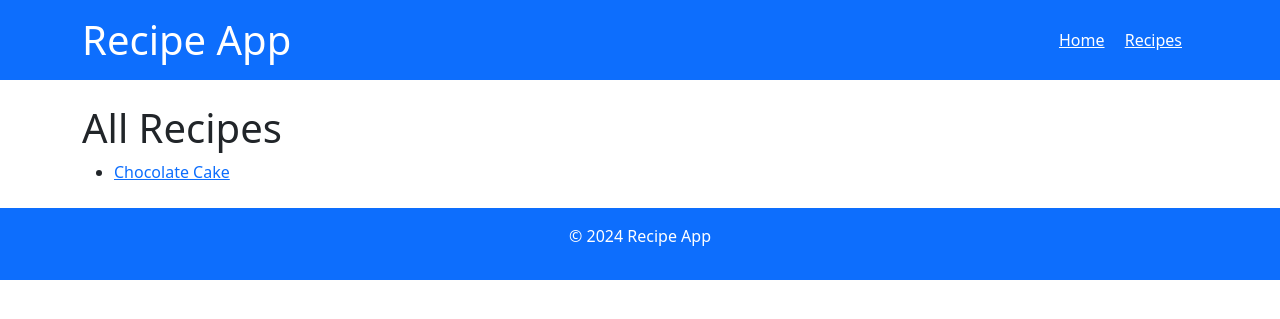
After one commit to Tapir79/Cybersecuritybase-mooc-project1, a Django app: page /recipes in a window 1280 px wide. The commit adds this page. Shown: the top 319 px of the page. Run offline with Django 5.2, Linux system fonts and the light colour scheme; data comes from the database, SQL or seed files in the repository; both versions use the stored data as it was after the commit.

Commit message:
add recipe_list

```diff
--- /dev/null
+++ b/recipe_server/recipes/templates/base.html
@@ -0,0 +1,40 @@
+{% load static %}
+<!DOCTYPE html>
+<html lang="en">
+<head>
+    <meta charset="UTF-8">
+    <meta name="viewport" content="width=device-width, initial-scale=1.0">
+    <title>{% block title %} Recipe App{% endblock %}</title>
+
+    <!-- Bootstrap CSS -->
+    <link rel="stylesheet" href="https://cdn.jsdelivr.net/npm/bootstrap@5.3.0/dist/css/bootstrap.min.css">
+    <link rel="stylesheet" href="{% static 'css/global.css' %}">
+</head>
+<body>
+    <header class="bg-primary text-white text-center p-3">
+
+        <div class="container d-flex justify-content-between align-items-center">
+            <!-- App Title -->
+            <h1 class="display-6 mb-0">Recipe App</h1>
+
+        <nav>
+            <a href="{% url 'index' %}" class="text-white me-3">Home</a>
+            <a href="{% url 'recipe_list' %}" class="text-white me-3">Recipes</a>
+
+        </nav>
+    </header>
+
+    <main class="container my-4">
+        {% block content %}{% endblock %}
+    </main>
+
+    <footer class="bg-primary text-white text-center py-3 mt-4">
+        <p>&copy; 2024 Recipe App</p>
+    </footer>
+
+    <!-- Bootstrap JavaScript -->
+    <script src="https://cdn.jsdelivr.net/npm/bootstrap@5.3.0/dist/js/bootstrap.bundle.min.js"></script>
+    {% block extra_js %}{% endblock %}
+
+</body>
+</html>
--- /dev/null
+++ b/recipe_server/recipes/templates/recipe_list.html
@@ -0,0 +1,14 @@
+{% extends "base.html" %}
+
+{% block title %}Add New Recipe{% endblock %}
+
+{% block content %}
+    <h1>All Recipes</h1>
+    <ul>
+        {% for recipe in recipes %}
+        <li><a href="">{{ recipe.title }}</a></li>
+        {% empty %}
+            <li>No recipes available.</li>
+        {% endfor %}
+    </ul>
+{% endblock %}
--- a/recipe_server/recipes/urls.py
+++ b/recipe_server/recipes/urls.py
@@ -3,4 +3,5 @@ from . import views
 
 urlpatterns = [
     path('', views.index, name='index'),
+    path('recipes', views.recipe_list, name='recipe_list'),
 ]
--- a/recipe_server/recipes/views.py
+++ b/recipe_server/recipes/views.py
@@ -1,4 +1,5 @@
 from django.shortcuts import render
+from .models import Recipe
 
 def index(request):
     return render(request, 'index.html')
```
Also changed, not shown: recipe_server/recipes/templates/index.html (+8 -1 lines), recipe_server/db.sqlite3 (added).
